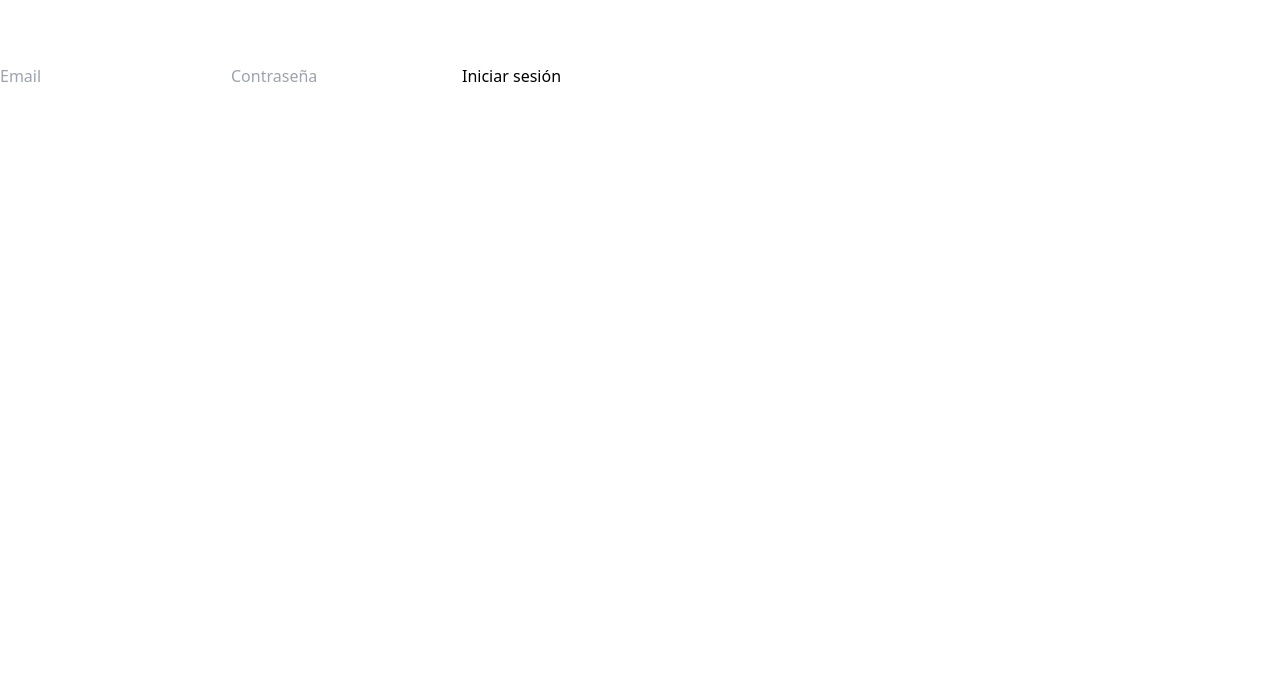
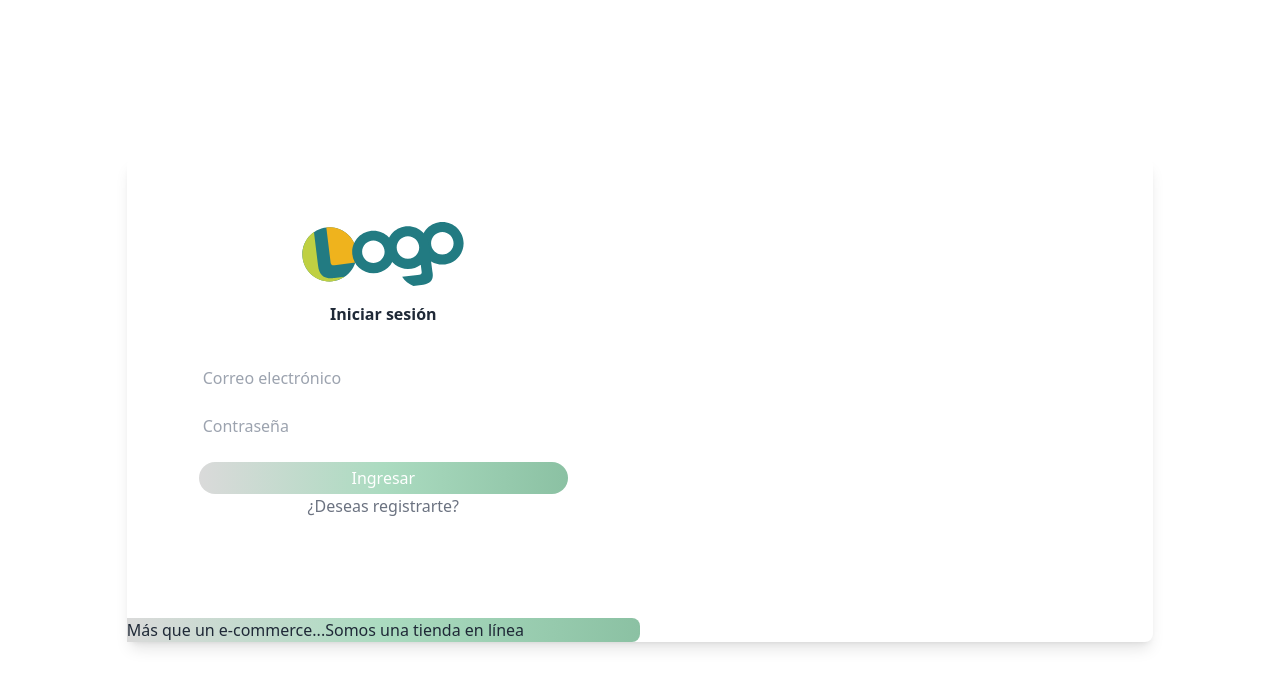
Before and after one commit to cateilario/react-ecommerce, a React (Vite) app: page /login in a window 1280 px wide. Shown: the top 688 px of the page. Built offline with nearby package versions, Linux system fonts and the light colour scheme; no server answers.

Commit message:
estilos y logica login

```diff
--- a/src/components/pages/Login.jsx
+++ b/src/components/pages/Login.jsx
@@ -1,8 +1,9 @@
 import axios from "axios";
 import { API_URL } from "../../constants/env";
 import { setToken } from "../../helpers/auth";
-import { useNavigate } from "react-router-dom";
+import { Link, useNavigate } from "react-router-dom";
 import { useState } from "react";
+import logoImage from "./../../assets/imgs/logo.svg";
 
 const Login = () => {
 
@@ -35,13 +36,51 @@ const Login = () => {
   }
 
   return (
-    <div className="pt-16 max-w-256 m-auto">
-        <form onSubmit={handleSubmit}>
-        <input type="email" placeholder="Email" required/>
-        <input type="password" placeholder="Contraseña" required/>
-        <button type="submit">Iniciar sesión</button>
-        </form>
-    </div>
+    <section className="w-full gradient-form bg-grey-200 md:h-screen">
+      <div className="container m-auto py-12 px-6 h-full">
+        <div className="flex justify-center items-center flex-wrap h-full text-gray-800">
+          <div className="xl:w-10/12">
+            <div className="block bg-white shadow-lg rounded-lg">
+              <div className="lg-flex lg:flex-wrap g-0">
+                <div className="lg:w-6/12 px-4 md:px-0">
+                  <div className="md:p-12 md:mx-6">
+                    <div className="text-center">
+                      <img className="m-auto w-48 mb-4 pt-4" src={logoImage} alt="" />
+                      <h1 className="font-semibold mt-1 mb-8 pb-1">Iniciar sesión</h1>
+                    </div>
+                    <form onSubmit={handleSubmit}>
+                      <div className="mb-4">
+                        <input className="p-1" type="email" placeholder="Correo electrónico" name="email" required/>
+                      </div>
+                      <div className="mb-4">
+                        <input className="p-1" type="password" placeholder="Contraseña" name="password" required/>
+                      </div>
+                      <div className="text-center pt-1 mb-12 pb-1">
+                        <button className="bg-gradient w-full text-white rounded-full p-1" type="submit">
+                          Ingresar
+                        </button>
+                        <Link className="text-gray-500" to="/registro">
+                          ¿Deseas registrarte?
+                        </Link>
+                      </div>
+                      {error && (
+                        <p className="text-center p-2 bg-red-100 text-red-800">
+                          {error?.resp?.data?.data}
+                        </p>
+                      )}
+                    </form>
+                  </div>
+                </div>
+                <div className="bg-gradient lg:w-6/12 flex items-center lg:rounded-r-lg rounded-bl-lg-none">
+                  <span>Más que un e-commerce...</span>
+                  <h2>Somos una tienda en línea</h2>
+                </div>
+              </div>
+            </div>
+          </div>
+        </div>
+      </div>
+    </section>
   )
 }
 
```
Also changed, not shown: .eslintrc.cjs.
